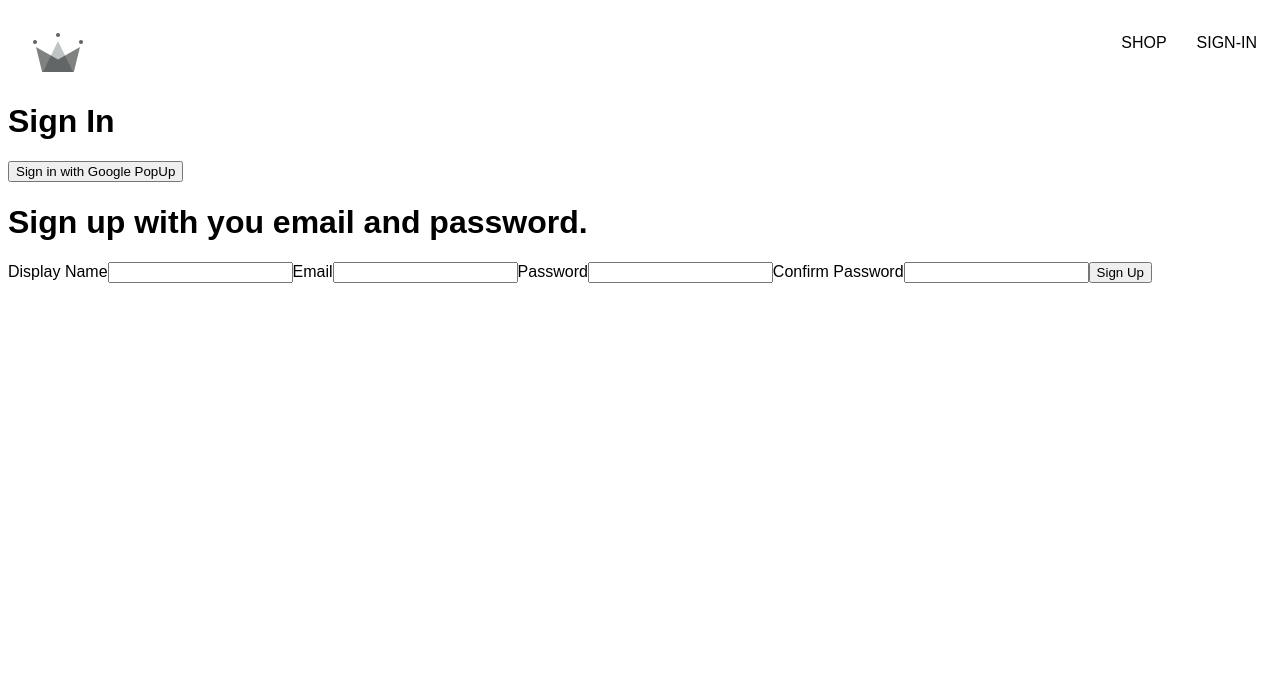
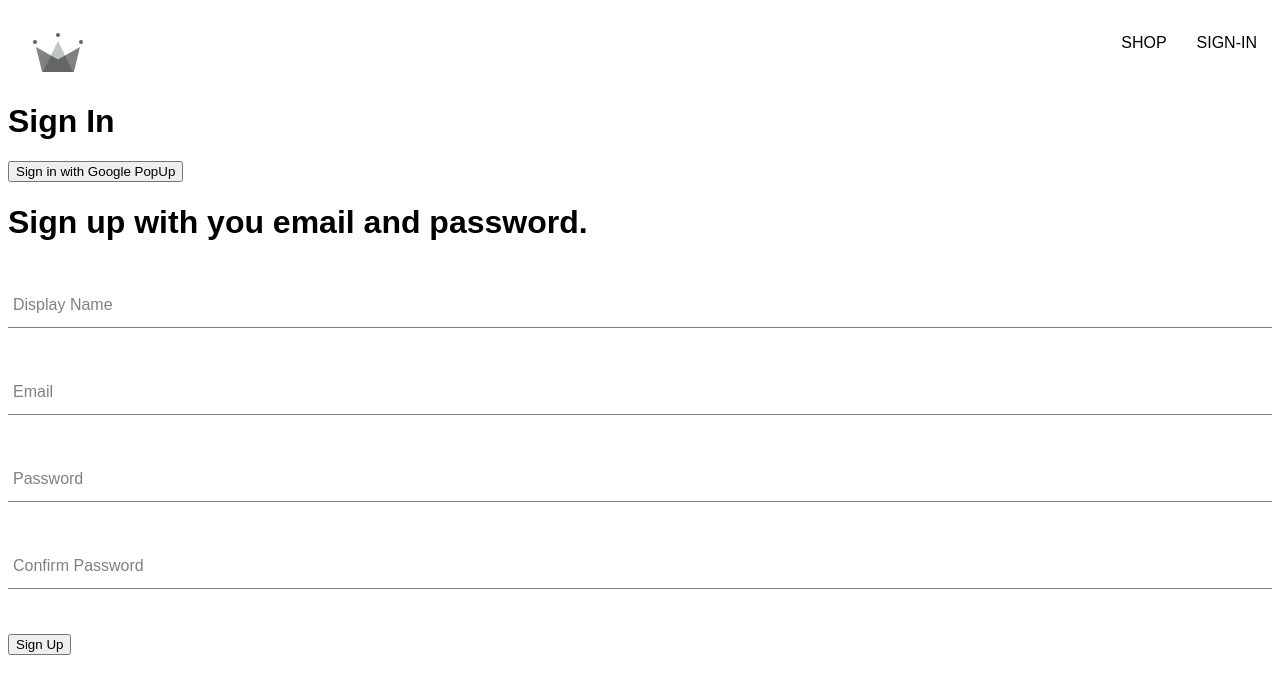
Before and after one commit to redgsenal/react-dev-ztm, a React (Create React App) app in the folder reyna-clothing/: page /sign-in in a window 1280 px wide. Shown: the top 694 px of the page. Built offline with nearby package versions, Linux system fonts and the light colour scheme; a web font is replaced by a local one.

Commit message:
add form input component; separate form inputs into a component

```diff
--- /dev/null
+++ b/reyna-clothing/src/components/form-input/form-input.component.jsx
@@ -0,0 +1,21 @@
+import './form-input.styles.scss'
+
+const FormInput = ({ label, ...otherProps }) => {
+    return (
+        <div className="group">
+            <input className="form-input" {...otherProps} />
+            {label && (
+                <label
+                    className={`${
+                        otherProps.value.length ? 'shrink' : ''
+                    } form-input-label`}
+                    htmlFor={otherProps.name}
+                >
+                    {label}
+                </label>
+            )}
+        </div>
+    )
+}
+
+export default FormInput
--- /dev/null
+++ b/reyna-clothing/src/components/form-input/form-input.styles.scss
@@ -0,0 +1,54 @@
+$sub-color: grey;
+$main-color: black;
+
+@mixin shrinkLabel {
+  top: -14px;
+  font-size: 12px;
+  color: $main-color;
+}
+
+.group {
+  position: relative;
+  margin: 45px 0;
+
+  .form-input {
+    background: none;
+    background-color: white;
+    color: $sub-color;
+    font-size: 18px;
+    padding: 10px 10px 10px 5px;
+    display: block;
+    width: 100%;
+    border: none;
+    border-radius: 0;
+    border-bottom: 1px solid $sub-color;
+    margin: 25px 0;
+
+    &:focus {
+      outline: none;
+    }
+
+    &:focus ~ .form-input-label {
+      @include shrinkLabel();
+    }
+  }
+
+  input[type='password'] {
+    letter-spacing: 0.3em;
+  }
+
+  .form-input-label {
+    color: $sub-color;
+    font-size: 16px;
+    font-weight: normal;
+    position: absolute;
+    pointer-events: none;
+    left: 5px;
+    top: 10px;
+    transition: 300ms ease all;
+
+    &.shrink {
+      @include shrinkLabel();
+    }
+  }
+}
--- a/reyna-clothing/src/components/sign-up-form/sign-up-form.component.jsx
+++ b/reyna-clothing/src/components/sign-up-form/sign-up-form.component.jsx
@@ -3,6 +3,7 @@ import {
     createAuthUserWithEmailAndPassword,
     createUserDocumentFromAuth,
 } from '../../utils/firebase/firebase.utils'
+import FormInput from '../form-input/form-input.component'
 
 const defaultFormFields = {
     displayName: '',
@@ -20,8 +21,7 @@ const SignUpForm = () => {
     }
     const handleSubmit = async (event) => {
         event.preventDefault()
-        console.log('hey submit')
-        console.log({ formFields })
+        // console.log({ formFields })
         if (confirmPassword !== password) {
             alert('Confirm Password Not Match')
             return
@@ -31,7 +31,7 @@ const SignUpForm = () => {
                 email,
                 password
             )
-            console.log({ user })
+            //console.log({ user })
             await createUserDocumentFromAuth(user, { displayName })
             resetFormFields()
         } catch (error) {
@@ -49,44 +49,44 @@ const SignUpForm = () => {
     }
 
     return (
-        <>
+        <div>
             <h1>Sign up with you email and password.</h1>
             <form onSubmit={handleSubmit}>
-                <label htmlFor="displayName">Display Name</label>
-                <input
+                <FormInput
+                    label="Display Name"
                     required
                     type="text"
                     name="displayName"
                     value={displayName}
                     onChange={handleChange}
-                ></input>
-                <label htmlFor="email">Email</label>
-                <input
+                />
+                <FormInput
+                    label="Email"
                     required
                     type="email"
                     name="email"
                     value={email}
                     onChange={handleChange}
-                ></input>
-                <label htmlFor="password">Password</label>
-                <input
+                />
+                <FormInput
+                    label="Password"
                     required
                     type="password"
                     name="password"
                     value={password}
                     onChange={handleChange}
-                ></input>
-                <label htmlFor="confirmPassword">Confirm Password</label>
-                <input
+                />
+                <FormInput
+                    label="Confirm Password"
                     required
                     type="password"
                     name="confirmPassword"
                     value={confirmPassword}
                     onChange={handleChange}
-                ></input>
+                />
                 <button type="submit">Sign Up</button>
             </form>
-        </>
+        </div>
     )
 }
 
```
Also changed, not shown: reyna-clothing/src/routes/sign-in/sign-in.component.jsx (+7 -7 lines).
